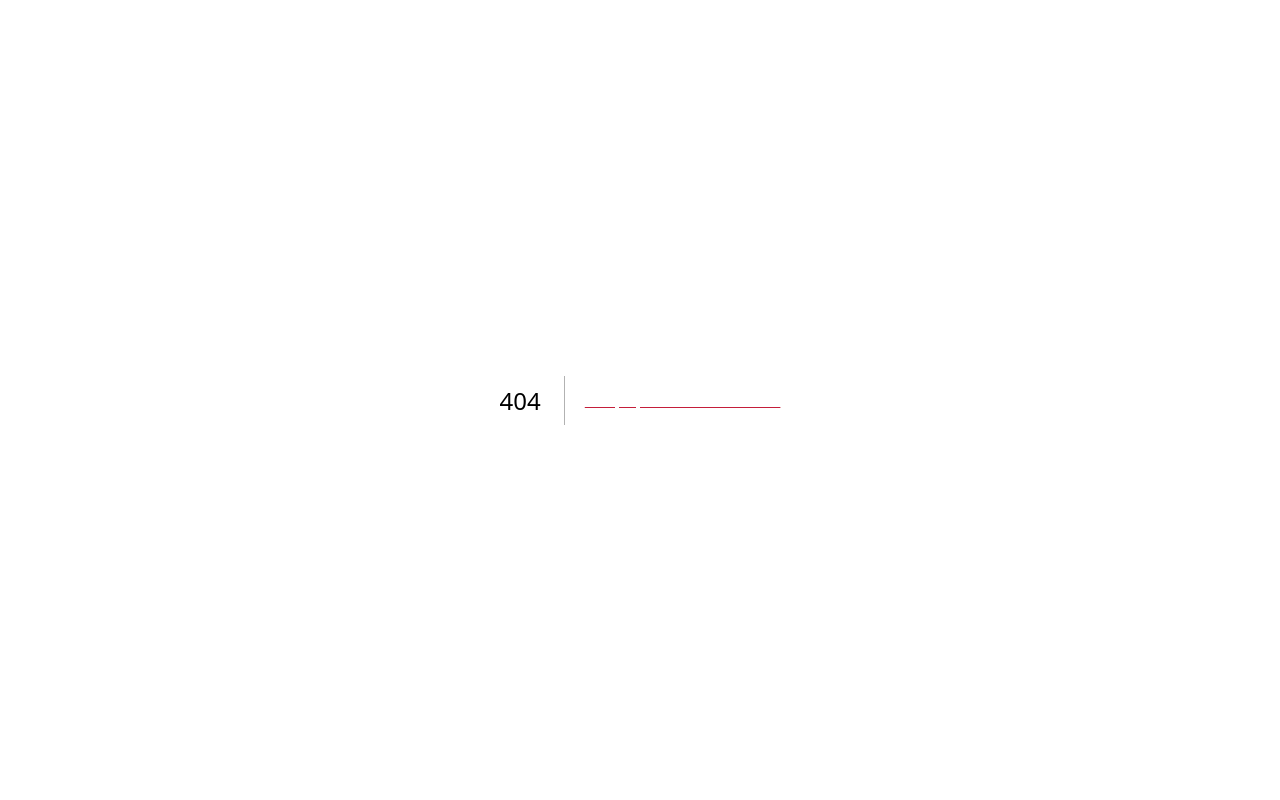
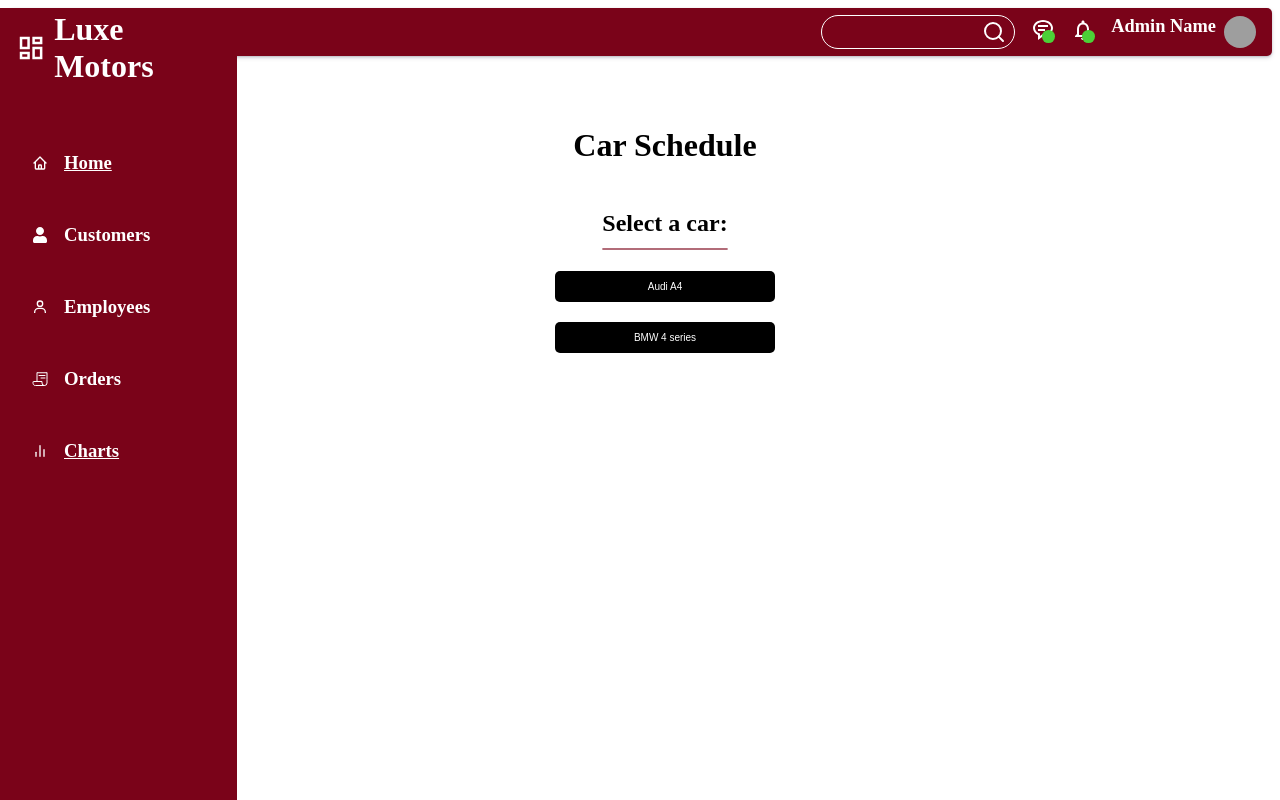
Before and after one commit to bechara-rizk/DealershipTeamOne, a Next.js app: page /dashboard/CarSchedule in a window 1280 px wide. Before the commit this address had no page. Built offline with nearby package versions, Linux system fonts and the light colour scheme; grey boxes are pictures that could not be loaded.

Commit message:
update faq

```diff
--- /dev/null
+++ b/src/pages/dashboard/CarSchedule.js
@@ -0,0 +1,19 @@
+import Link from 'next/link';
+import React from 'react';
+import Sidebar from '@/components/Sidebars';
+import CarSchedulePage from '@/components/CarScheduling';
+import DashboardNavbar from '@/components/DashboardNavbar';
+
+export default function adminCharts() {
+  return (
+    <div className="side-content">
+    <Sidebar/>
+     <div className="main-content">
+       <DashboardNavbar/>
+        <div className="pageContainer">
+          <CarSchedulePage/>
+        </div>
+      </div>
+ </div>
+  );
+}
--- a/src/pages/home/faq.js
+++ b/src/pages/home/faq.js
@@ -11,7 +11,7 @@ const faqs = [
   },
   {
     question: 'Do you offer financing options?',
-    answer: 'Yes, we offer financing options for qualified buyers. Please visit our Financing page to learn more.'
+    answer: 'Yes, we offer financing options for qualified buyers.'
   },
   {
     question: 'Do you offer warranty on your cars?',
@@ -35,7 +35,7 @@ const faqs = [
   },
   {
     question: 'How can I contact customer support?',
-    answer: ' You can contact our customer support team by phone, email, or live chat. Visit our Contact Us page for more information.'
+    answer: ' You can contact our customer support team by phone, email . Visit our Contact Us page for more information.'
   }
 
 
--- a/src/styles/CarScheduleDashboard.css
+++ b/src/styles/CarScheduleDashboard.css
@@ -1,5 +1,5 @@
 .pageContainer {
-  margin-left :5rem; ; /* same as the width of the sidebar */
+  margin-left :5rem; ;
   margin-right: 30px;
-  margin-top: 3rem; /* same as the height of the navbar */
+  margin-top: 3rem;
 }
--- a/src/styles/Sidebars.css
+++ b/src/styles/Sidebars.css
@@ -4,7 +4,10 @@
     padding: 0.2rem 1rem;
     background-color: #7a0319;
     color: #fff;
+    position: fixed;
+    left:0;
 }
+
 
 .logo {
     display: flex;
--- a/src/styles/carschedule.css
+++ b/src/styles/carschedule.css
@@ -1,8 +1,25 @@
+.car-schedule-container {
+  display: flex;
+  flex-direction: column;
+  align-items: center;
+  margin-top: 50px;
+  left: 5rem;
+  margin-right: 50px;
+}
+
+.car-selector {
+  display: flex;
+  flex-direction: column;
+  align-items: center;
+  margin-bottom: 50px;
+}
+
 .car-schedule-page {
     display: flex;
     flex-direction: column;
     align-items: center;
     margin-top: 50px;
+    left: 5rem;
   }
 
   .car-selector {
@@ -56,7 +73,7 @@
   }
 
   .time-selector button.selected {
-    background-color: #ad0121e8;
+    background-color: #a3011ee8;
     color: #fff;
   }
 
--- a/src/styles/faqs.css
+++ b/src/styles/faqs.css
@@ -2,7 +2,7 @@
     max-width: 800px;
     margin: 0 auto;
     padding: 20px;
-    background-color: #fff;
+    background-color: #ffffff;
     border-radius: 10px;
     box-shadow: 0px 0px 10px rgba(0, 0, 0, 0.3);
   }
@@ -12,6 +12,8 @@
     color: #000;
     margin-bottom: 20px;
     text-align: center;
+    text-decoration: underline solid #b30808bd;
+
   }
 
   .faq-list {
@@ -28,7 +30,7 @@
   .faq-question {
     font-size: 24px;
     color: #000;
-    background-color: #fff;
+    background-color: #ffffff;
     border: none;
     padding: 10px;
     width: 100%;
--- a/src/styles/main.css
+++ b/src/styles/main.css
@@ -11,6 +11,8 @@
 @import './AddCarForm.css';
 @import './carschedule.css';
 @import './EditCarForm.css';
+@import './CarScheduleDashboard.css';
+
 .container {
   display: flex;
   flex-direction: column;
```
Also changed, not shown: src/components/CarScheduling.js (renamed from src/pages/dashboard/CarScheduling.js).
